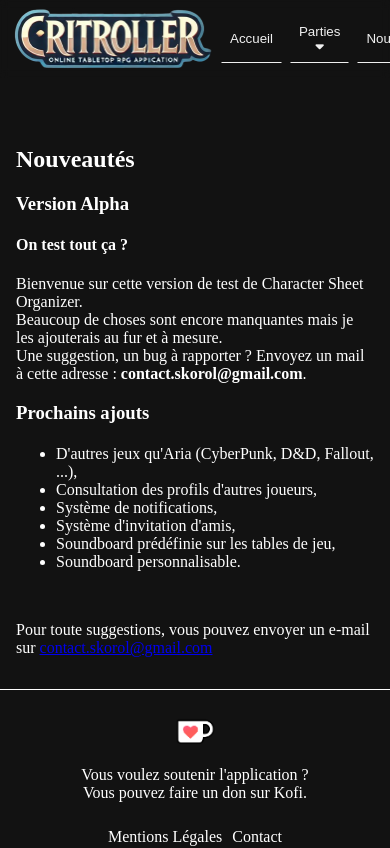
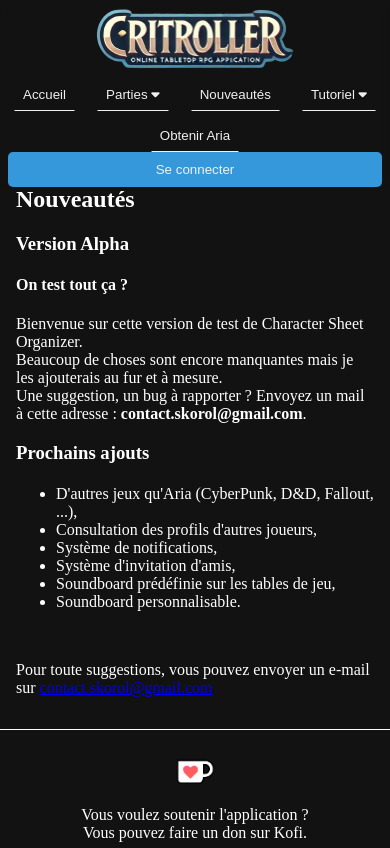
Before and after one commit to Skoroll/CharacterSheetOrganizer, a React (Vite) app: page / in a window 390 px wide. Shown: the top 848 px of the page. Built offline with nearby package versions, Linux system fonts and the light colour scheme; no server answers.

Commit message:
Premier ajustements du CSS pour s'adapter aux écrans mobile (appli dév en desktop first compte tenu de sa nature)

```diff
--- a/src/App.scss
+++ b/src/App.scss
@@ -20,6 +20,10 @@
   flex: 1;
   position: relative;
   margin-top: 110px;
+
+  @include media-query($breakpoint-sm, "max") {
+    margin-top: 150px;
+  }
 }
 
 
--- a/src/components/Header/Header.scss
+++ b/src/components/Header/Header.scss
@@ -1,5 +1,3 @@
-
-
 .header {
   @include flex-row;
   position: fixed;
@@ -21,7 +19,7 @@
     height: auto;
     width: 200px;
     cursor: pointer;
-        padding:  $spacing-small;
+    padding: $spacing-small;
     transition: all 1s;
 
     &:hover {
@@ -32,8 +30,6 @@
   &__content {
     position: relative;
     @include flex-row;
-
-
 
     .main-nav {
       all: unset;
@@ -52,9 +48,8 @@
         padding: $spacing-small;
         border-radius: 0;
 
-
         &:hover {
-                border: 1px solid ;
+          border: 1px solid;
           border-radius: $spacing-small;
         }
       }
@@ -70,5 +65,27 @@
     font-size: 30px;
     cursor: pointer;
   }
+}
 
+@include media-query($breakpoint-sm, "max") {
+  .header {
+    @include flex-col;
+
+    img {
+      margin: auto;
     }
+
+    .menu-toggle {
+        position: absolute;
+    }
+
+    .main-menu {
+        top: 40px;
+    }
+
+    .main-nav {
+        @include flex-wrap;
+        justify-content: space-evenly;
+    }
+  }
+}
--- a/src/components/Header/Nav.scss
+++ b/src/components/Header/Nav.scss
@@ -7,9 +7,10 @@
     z-index: 800;
     position: absolute;
     right: 15px;
-    top: 105px;
+    top: 55px;
     padding: $spacing-small;
     border-radius: $spacing-medium 0 $spacing-medium $spacing-medium ;
+    border: 1px solid;
 
     h2 {
         margin: 0;
--- a/src/pages/Home/Home.scss
+++ b/src/pages/Home/Home.scss
@@ -131,3 +131,10 @@
     }
   }
 }
+
+
+@include media-query($breakpoint-sm, "max") {
+  .home {
+    @include flex-col;
+  }
+}
--- a/src/pages/Menu/Menu.scss
+++ b/src/pages/Menu/Menu.scss
@@ -1,4 +1,3 @@
-
 .menu {
   width: 100px;
   border-right: 1px solid;
@@ -23,7 +22,6 @@
         }
 
         .character {
-
           .fa-trash {
             position: absolute;
             top: 5px;
@@ -69,7 +67,7 @@
               text-align: left;
 
               .character-class {
-                font-style: italic
+                font-style: italic;
               }
             }
           }
@@ -95,9 +93,7 @@
     text-align: center;
   }
 
-
   &:hover {
-
     padding: 0;
 
     .fa-plus {
@@ -105,3 +101,35 @@
     }
   }
 }
+
+@include media-query($breakpoint-sm, "max") {
+  .menu {
+    border: none;
+    width: 100%;
+    overflow-x: auto;
+    overflow-y: hidden;
+
+    .character-list {
+      ul {
+        position: relative;
+        flex-direction: row;
+        }
+
+
+
+        .character-list__create-new {
+        height: 80px;
+        width: 80px;
+        &:hover {
+          .fa-plus {
+            font-size: 20px;
+          }
+        }
+      }
+      }
+    }
+    .character__inside--image:hover, li:hover {
+      width: 80px !important;
+      height: 80px !important;
+    }
+  }
```
Lines whose indentation alone changed are shown as unchanged.
